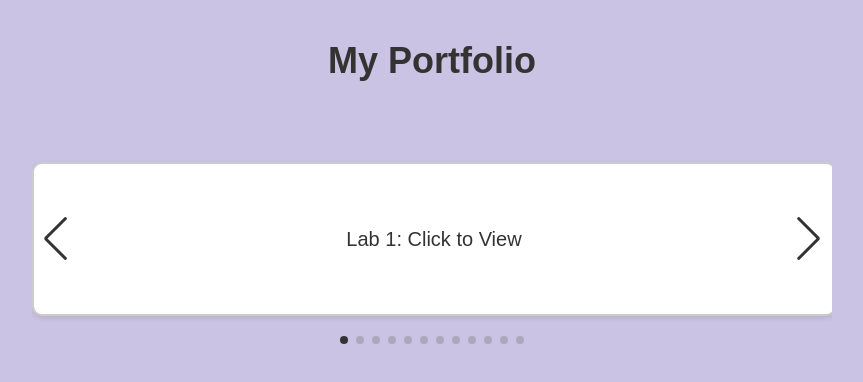
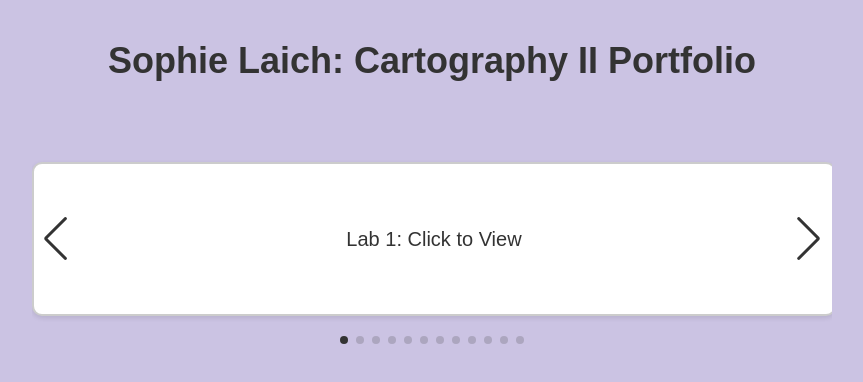
Before and after one commit to sophielaich1113/Portfolio.github.io, a plain HTML site: page index.html in a window 1280 px wide. Shown: the whole page, without its empty margins (208-1071 px from the left). Drawn offline with nearby package versions, Linux system fonts and the light colour scheme.

Commit message:
Update index.html

```diff
--- a/index.html
+++ b/index.html
@@ -66,7 +66,7 @@
 </head>
 <body>
 
-  <h1>My Portfolio</h1>
+  <h1>Sophie Laich: Cartography II Portfolio</h1>
 
   <div class="swiper">
     <div class="swiper-wrapper">
```
